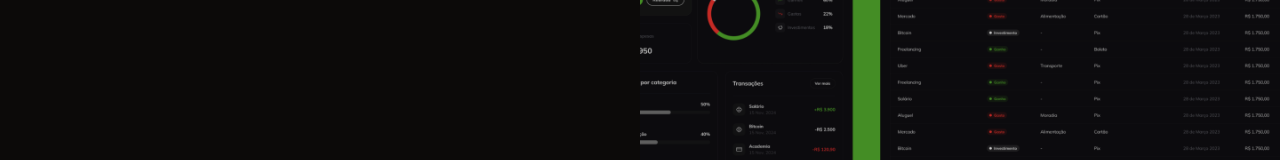
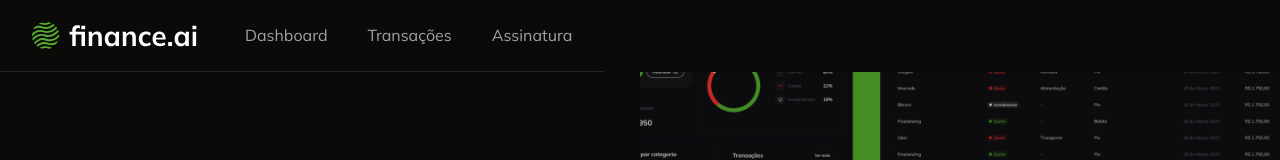
Before and after one commit to lnalmeida/financial-ia-fsw6, a Next.js app: page /login in a window 1280 px wide. Shown: the top 160 px of the page. Built offline with nearby package versions, Linux system fonts and the light colour scheme; no server answers.

Commit message:
feat: add NavBar

```diff
--- /dev/null
+++ b/app/_components/navNar.tsx
@@ -0,0 +1,53 @@
+"use client";
+
+import { UserButton } from "@clerk/nextjs";
+import Image from "next/image";
+import Link from "next/link";
+import { usePathname } from "next/navigation";
+
+const NavBar = () => {
+  const pathName = usePathname();
+  return (
+    <nav className="flex justify-between">
+      {/**Esquerda */}
+      <div className="flex items-center gap-10 border-b border-solid px-8 py-4">
+        <Image src="/logo.svg" width={173} height={39} alt="Logo finance-ai" />
+        <Link
+          href="/"
+          className={
+            pathName === "/"
+              ? "font-bold text-primary"
+              : "text-muted-foreground"
+          }
+        >
+          Dashboard
+        </Link>
+        <Link
+          href="/transactions"
+          className={
+            pathName === "/transactions"
+              ? "font-bold text-primary"
+              : "text-muted-foreground"
+          }
+        >
+          Transações
+        </Link>
+        <Link
+          href="/subscription"
+          className={
+            pathName === "/subscription"
+              ? "font-bold text-primary"
+              : "text-muted-foreground"
+          }
+        >
+          Assinatura
+        </Link>
+      </div>
+      <div className="px-8 py-4">
+        <UserButton showName />
+      </div>
+    </nav>
+  );
+};
+
+export default NavBar;
--- a/app/_components/ui/toast.tsx
+++ b/app/_components/ui/toast.tsx
@@ -30,9 +30,8 @@ const toastVariants = cva(
     variants: {
       variant: {
         default: "border bg-background text-foreground",
-        success: "border bg-green-600 text-bold text-3xl text-white-foreground",
-        warning:
-          "border bg-yellow-600 text-bold text-3xl text-white-foreground",
+        success: "border bg-green-600 text-bold text-xl text-white-foreground",
+        warning: "border bg-yellow-600 text-bold text-xl text-white-foreground",
         destructive:
           "destructive group border-destructive bg-destructive text-destructive-foreground",
       },
@@ -65,7 +64,7 @@ const ToastAction = React.forwardRef<
   <ToastPrimitives.Action
     ref={ref}
     className={cn(
-      "inline-flex h-8 shrink-0 items-center justify-center rounded-md border bg-transparent px-3 text-sm font-medium ring-offset-background transition-colors hover:bg-secondary focus:outline-none focus:ring-2 focus:ring-ring focus:ring-offset-2 disabled:pointer-events-none disabled:opacity-50 group-[.destructive]:border-muted/40 group-[.destructive]:hover:border-destructive/30 group-[.destructive]:hover:bg-destructive group-[.destructive]:hover:text-destructive-foreground group-[.destructive]:focus:ring-destructive",
+      "text-md inline-flex h-8 shrink-0 items-center justify-center rounded-md border bg-transparent px-3 font-bold ring-offset-background transition-colors hover:bg-secondary focus:outline-none focus:ring-2 focus:ring-ring focus:ring-offset-2 disabled:pointer-events-none disabled:opacity-50 group-[.destructive]:border-muted/40 group-[.destructive]:hover:border-destructive/30 group-[.destructive]:hover:bg-destructive group-[.destructive]:hover:text-destructive-foreground group-[.destructive]:focus:ring-destructive",
       className,
     )}
     {...props}
--- a/app/layout.tsx
+++ b/app/layout.tsx
@@ -4,6 +4,7 @@ import "./globals.css";
 import { ClerkProvider } from "@clerk/nextjs";
 import { dark } from "@clerk/themes";
 import { Toaster } from "./_components/ui/toaster";
+import NavBar from "./_components/navNar";
 
 const mulish = Mulish({
   subsets: ["latin-ext"],
@@ -27,6 +28,7 @@ export default function RootLayout({
             baseTheme: dark,
           }}
         >
+          <NavBar />
           {children}
           <Toaster />
         </ClerkProvider>
--- a/app/page.tsx
+++ b/app/page.tsx
@@ -1,4 +1,3 @@
-import { UserButton } from "@clerk/nextjs";
 import { auth } from "@clerk/nextjs/server";
 import { redirect } from "next/navigation";
 
@@ -8,9 +7,5 @@ export default async function Home() {
   if (!userId) {
     redirect("/login");
   }
-  return (
-    <div className="flex h-full w-screen items-center justify-center py-5">
-      <UserButton showName />
-    </div>
-  );
+  return <>Dashboard</>;
 }
--- a/app/transactions/_components/deleteTransactionConfirmationDialog.tsx
+++ b/app/transactions/_components/deleteTransactionConfirmationDialog.tsx
@@ -29,7 +29,7 @@ const DeleteTransactionConfirmationDialog = ({
       await deleteTransaction({ id: transactionId });
       setIsOpen(false);
       toast({
-        variant: "warning",
+        variant: "success",
         description: "Transação deletada com sucesso.",
       });
     } catch (e) {
@@ -53,10 +53,10 @@ const DeleteTransactionConfirmationDialog = ({
           <DialogHeader>
             <DialogTitle>Deletar transação</DialogTitle>
           </DialogHeader>
-          <h1 className="text-bold text-3xl text-accent-foreground">
+          <h1 className="text-bold text-2xl text-accent-foreground">
             ATENÇÃO!!!
           </h1>
-          <p className="text-bold text-2xl text-accent-foreground">
+          <p className="text-bold text-xl text-accent-foreground">
             Esta operação não pode ser desfeita. Deseja realmente EXCLUIR a
             transação?
           </p>
--- a/app/transactions/page.tsx
+++ b/app/transactions/page.tsx
@@ -7,6 +7,7 @@ const TransactionsPage = async () => {
   //acessa transactions no database
   const transactions = await db.transaction.findMany({});
   return (
+    <>
       <div className="space-y-6 p-6">
         {/* TITULO e BOTÃO*/}
         <div className="flex-full flex items-center justify-between p-6">
@@ -15,6 +16,7 @@ const TransactionsPage = async () => {
         </div>
         <DataTable columns={transactionColumns} data={transactions} />
       </div>
+    </>
   );
 };
 
```
Lines whose indentation alone changed are shown as unchanged.
